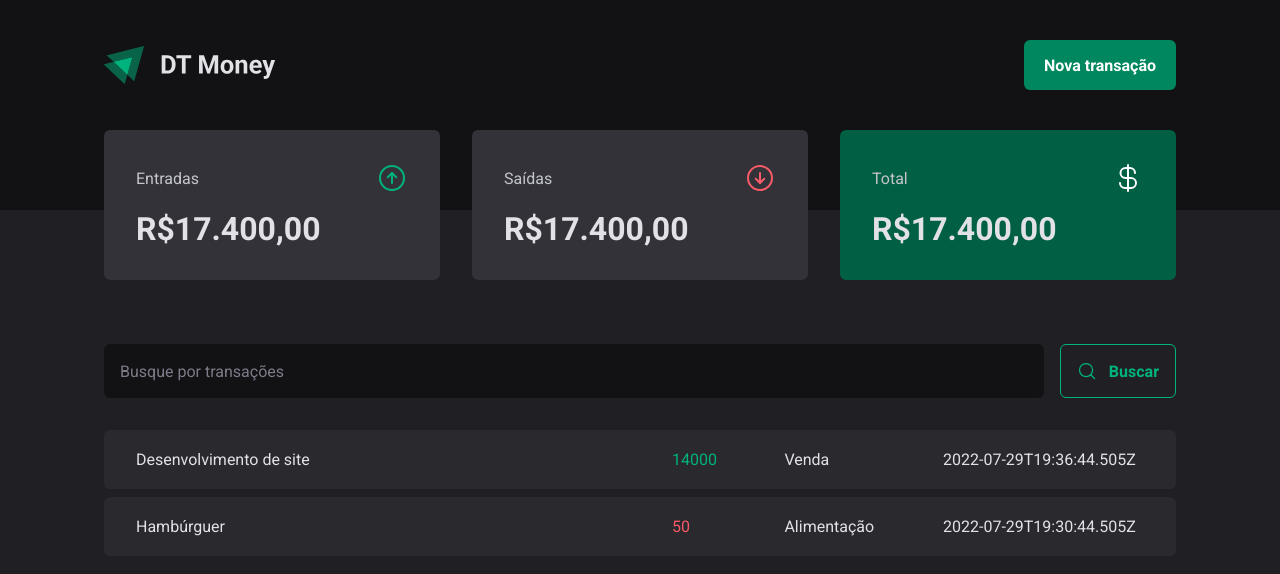
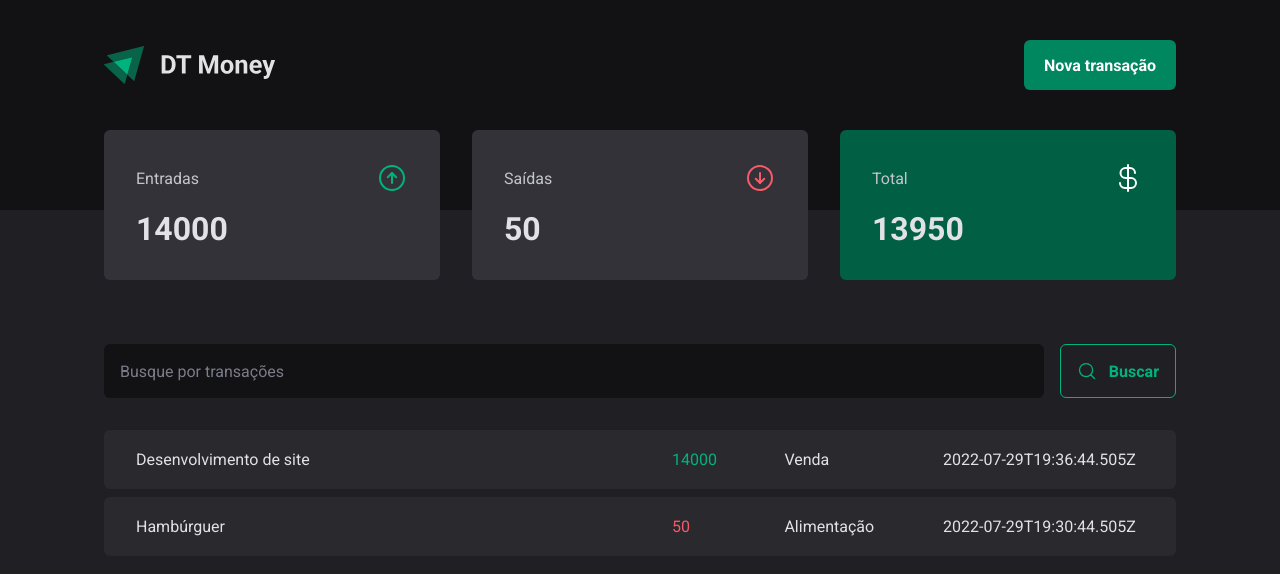
Before and after one commit to viniciusmendite/ignite-dt-money, a React (Vite) app: page / in a window 1280 px wide. Shown: the top 574 px of the page. Built offline with nearby package versions, Linux system fonts and the light colour scheme; data requests are answered from the project's data file.

Commit message:
feat: calculate summary of transactions

```diff
--- a/src/components/Summary/index.tsx
+++ b/src/components/Summary/index.tsx
@@ -1,8 +1,31 @@
 import { ArrowCircleDown, ArrowCircleUp, CurrencyDollar } from 'phosphor-react';
+import { useContext } from 'react';
+import { TransactionsContext } from '../../contexts/TransactionsContext';
 
 import { SummaryContainer, SummaryCard } from './styles';
 
 export function Summary() {
+  const { transactions } = useContext(TransactionsContext);
+
+  const summary = transactions.reduce(
+    (acc, transaction) => {
+      if (transaction.type === 'income') {
+        acc.income += transaction.price;
+        acc.total += transaction.price;
+      } else {
+        acc.outcome += transaction.price;
+        acc.total -= transaction.price;
+      }
+
+      return acc;
+    },
+    {
+      income: 0,
+      outcome: 0,
+      total: 0,
+    },
+  );
+
   return (
     <SummaryContainer>
       <SummaryCard>
@@ -11,7 +34,7 @@
           <ArrowCircleUp size={32} color="#00b37e" />
         </header>
 
-        <strong>R$17.400,00</strong>
+        <strong>{summary.income}</strong>
       </SummaryCard>
 
       <SummaryCard>
@@ -20,7 +43,7 @@
           <ArrowCircleDown size={32} color="#f75a68" />
         </header>
 
-        <strong>R$17.400,00</strong>
+        <strong>{summary.outcome}</strong>
       </SummaryCard>
 
       <SummaryCard variant="green">
@@ -29,7 +52,7 @@
           <CurrencyDollar size={32} color="#ffffff" />
         </header>
 
-        <strong>R$17.400,00</strong>
+        <strong>{summary.total}</strong>
       </SummaryCard>
     </SummaryContainer>
   );
```
